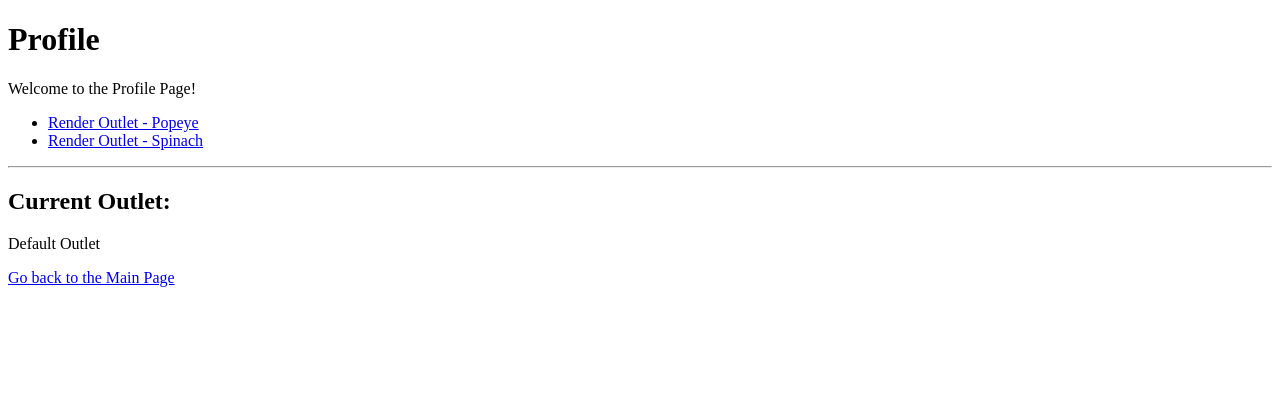
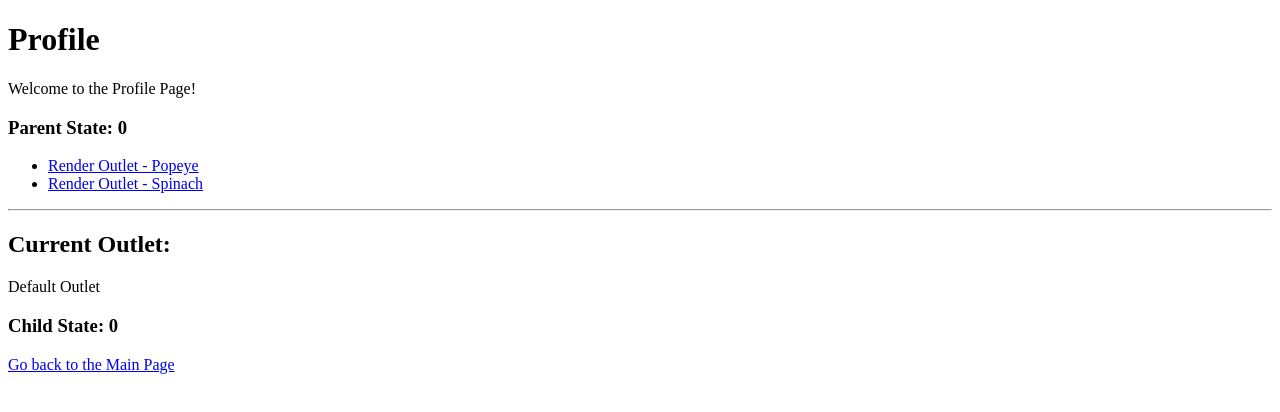
Before and after one commit to Mitadru47/React-Router-Test-App, a React (Vite) app: page /profile in a window 1280 px wide. Shown: the top 412 px of the page. Built offline with nearby package versions, Linux system fonts and the light colour scheme.

Commit message:
Using Context with Outlet(s)
Passed a parent state to child components and manipulated the same from there

```diff
--- a/src/components/DefaultProfile.jsx
+++ b/src/components/DefaultProfile.jsx
@@ -1,6 +1,13 @@
-import { Link } from "react-router-dom";
+import { useEffect } from "react";
+import { Link, useOutletContext } from "react-router-dom";
 
 function DefaultProfile(){
+
+  // Using the useOutletContext() hook to get contents of the parent <Outlet /> context.
+  const [ randomStateTest, setRandomStateTest ] = useOutletContext();
+
+  // Updating the state of child and in-turn, parent.
+  useEffect(() => setRandomStateTest(0), []);
 
   return(
 
@@ -10,6 +17,8 @@ function DefaultProfile(){
     <>
 
       <p>Default Outlet</p>
+      <h3>{"Child State: " + randomStateTest}</h3>
+
       <Link to="/">Go back to the Main Page</Link>
 
     </>
--- a/src/components/Popeye.jsx
+++ b/src/components/Popeye.jsx
@@ -1,6 +1,13 @@
-import { Link } from "react-router-dom";
+import { useEffect } from "react";
+import { Link, useOutletContext } from "react-router-dom";
 
 function Popeye(){
+
+  // Using the useOutletContext() hook to get contents of the parent <Outlet /> context.
+  const [ randomStateTest, setRandomStateTest ] = useOutletContext();
+
+  // Updating the state of child and in-turn, parent.
+  useEffect(() => setRandomStateTest(1), []);
 
 	return(
 
@@ -10,6 +17,7 @@ function Popeye(){
 		<>
 
 			<p>Hi, I am Popeye! I love to eat Spinach!</p>
+      <h3>{"Child State: " + randomStateTest}</h3>
 
 			<nav>
 
--- a/src/components/Profile.jsx
+++ b/src/components/Profile.jsx
@@ -1,6 +1,9 @@
+import { useState } from "react";
 import { Link, Outlet } from "react-router-dom";
 
 function Profile(){
+
+  const [ randomStateTest, setRandomStateTest ] = useState(0);
 
 	return(
 
@@ -8,6 +11,8 @@ function Profile(){
 
 			<h1>Profile</h1>
 			<p>Welcome to the Profile Page!</p>
+
+      <h3>{"Parent State: " + randomStateTest}</h3>
 
       <nav>
 
@@ -24,10 +29,10 @@ function Profile(){
 
 			<h2>Current Outlet:</h2>
 
-			{/* Dynamic Segment */}
 			{/* Using an <Outlet /> component to render child components through nested routes */}
+      {/* Using the context prop of the <Outlet /> components to pass a parent state */}
 
-			<Outlet />
+			<Outlet context={[ randomStateTest, setRandomStateTest ]} />
 
 		</div>
 	);
--- a/src/components/Spinach.jsx
+++ b/src/components/Spinach.jsx
@@ -1,6 +1,13 @@
-import { Link } from "react-router-dom";
+import { useEffect } from "react";
+import { Link, useOutletContext } from "react-router-dom";
 
 function Spinach(){
+
+  // Using the useOutletContext() hook to get contents of the parent <Outlet /> context.
+  const [ randomStateTest, setRandomStateTest ] = useOutletContext();
+
+  // Updating the state of child and in-turn, parent.
+  useEffect(() => setRandomStateTest(2), []);
 
 	return(
 
@@ -10,6 +17,7 @@ function Spinach(){
 		<>
 
 			<p>Hi, I am Spinach! Popeye loves to eat me!</p>
+      <h3>{"Child State: " + randomStateTest}</h3>
 
 			<nav>
 
```
Lines whose indentation alone changed are shown as unchanged.
